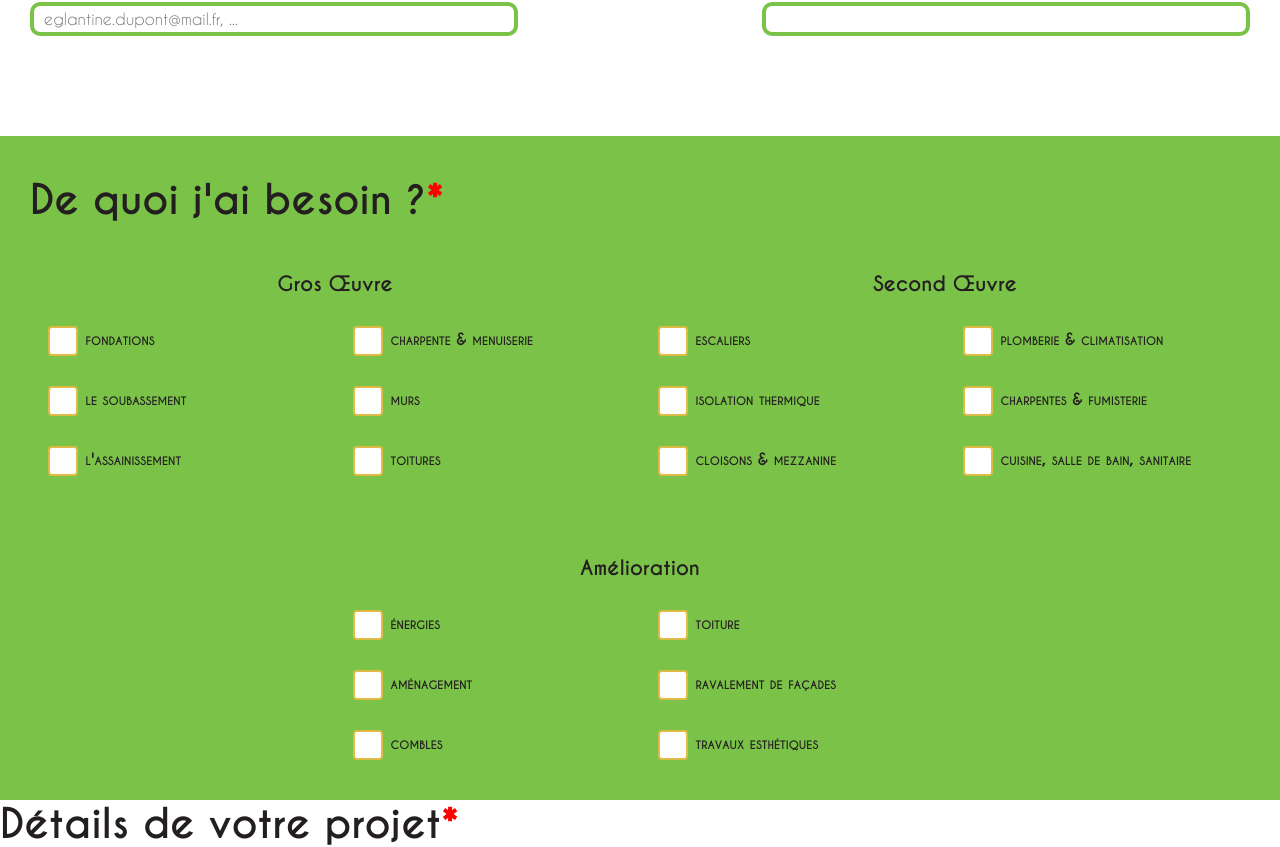
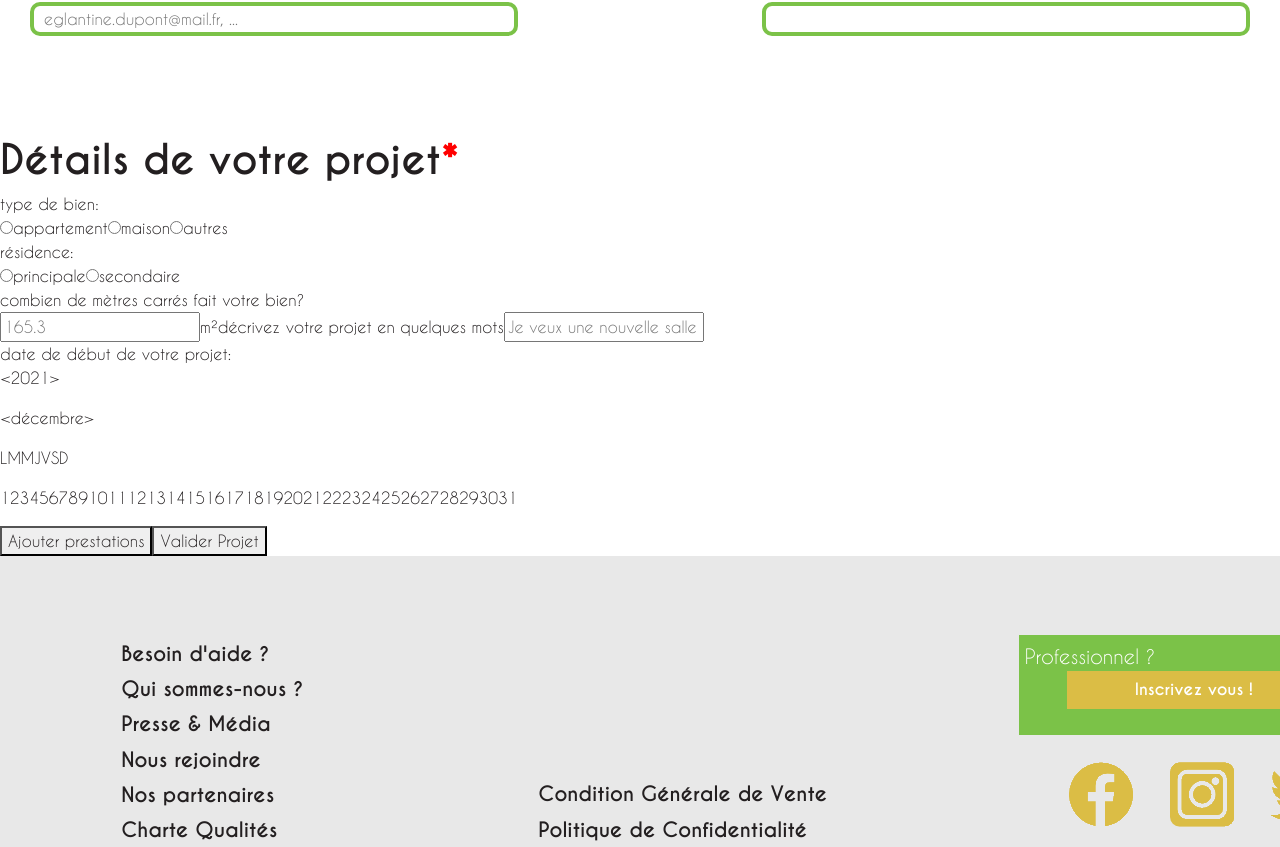
Before and after one commit to LaurentDecamps/UltraMotionCorp, an Angular app in the folder frontend/: page /newprjct in a window 1280 px wide. Shown: the part 440-1287 px from the top of the page. Built offline with nearby package versions, Linux system fonts and the light colour scheme.

Commit message:
creation linkComponents, display chosen prestation in new project

```diff
--- a/frontend/src/app/components/display-companies/display-companies.component.html
+++ b/frontend/src/app/components/display-companies/display-companies.component.html
@@ -8,7 +8,9 @@
       <ngb-accordion *ngFor="let prestation of company.prestations">
         <ngb-panel title="{{prestation.type}}: {{prestation.description}}">
           <ng-template ngbPanelContent>
-            Coucou
+            <p>Taux horaire: {{prestation.tauxHoraire}}€ {{prestation.TVA ? "HT" : "TTC"}}</p>
+            <p *ngIf="prestation.TVA">TVA: {{prestation.TVA * 100}}%</p>
+            <button type="button" routerLink="/newprjct" [state]="{data: {company: company, prestation: prestation}}" name="button">Choisir cette prestation</button>
           </ng-template>
         </ngb-panel>
       </ngb-accordion>
--- a/frontend/src/app/pages/nouveau-projet/nouveau-projet.component.css
+++ b/frontend/src/app/pages/nouveau-projet/nouveau-projet.component.css
@@ -43,21 +43,21 @@ h1 {
   padding-left: 10px;
 }
 
-.needs {
+#needs {
   padding: 0 30px;
   background-color: #7BC248;
   color: #FFFFFF;
   font-weight: bold;
-  display: flex;
+  display: none;
   flex-wrap: wrap;
   justify-content: center;
 }
 
-.needs h1 {
+#needs h1 {
   margin-top: 40px;
 }
 
-.needs h5 {
+#needs h5 {
   margin-bottom: 30px;
   font-weight: bold;
 }
--- a/frontend/src/app/pages/nouveau-projet/nouveau-projet.component.html
+++ b/frontend/src/app/pages/nouveau-projet/nouveau-projet.component.html
@@ -1,4 +1,4 @@
-<form class="" action="index.html" method="post">
+<form class="" (ngSubmit)="submitNewProject($event)">
   <div class="contact">
     <h1>Mon nouveau projet</h1>
     <div class="container">
@@ -18,7 +18,57 @@
       <input type="tel" name="phone" class="greenInput">
     </div>
   </div>
-  <div class="needs">
+
+  <div class="details">
+    <h1>Détails de votre projet<span class="red">*</span></h1>
+    <div>type de bien:</div>
+    <input type="radio" name="type" value="">
+    <label for="">appartement</label>
+    <input type="radio" name="type" value="">
+    <label for="">maison</label>
+    <input type="radio" id="other" name="type" value="">
+    <label for="">autres</label>
+    <input type="text" class="other" name="other" placeholder="Préciser votre type de bien">
+    <div>résidence:</div>
+    <input type="radio" name="residence" value="">
+    <label for="">principale</label>
+    <input type="radio" name="residence" value="">
+    <label for="">secondaire</label>
+    <div>combien de mètres carrés fait votre bien?</div>
+    <input type="text" name="" placeholder="165.3">
+    <label for="">m²</label>
+    <label for="">décrivez votre projet en quelques mots</label>
+    <input type="textarea" name="" placeholder="Je veux une nouvelle salle de bain">
+    <div>date de début de votre projet: {{startDate}}</div>
+    <div class="calendar">
+      <div class="year">
+        <p (click)="decrementYear()"><</p>
+        <p>{{year}}</p>
+        <p (click)="incrementYear()">></p>
+      </div>
+      <div class="month">
+        <p (click)="decrementMonth()"><</p>
+        <p>{{months[monthIndex]["month"]}}</p>
+        <p (click)="incrementMonth()">></p>
+      </div>
+      <div class="weekDays">
+        <p *ngFor="let day of weekDays">{{day}}</p>
+      </div>
+      <div class="days">
+        <p *ngFor="let day of days" (click)="setStartDate(day)">{{day}}</p>
+      </div>
+    </div>
+    <ng-container *ngFor="let thatOne of prestationsChoisies">
+      <p *ngIf="thatOne">{{thatOne["company"].nom}} - {{thatOne["prestation"].description}}</p>
+    </ng-container>
+
+    <button type="button" (click)="displayNeeds()">Ajouter prestations</button>
+    <button type="submit" name="button">Valider Projet</button>
+  </div>
+</form>
+
+<form (ngSubmit)="findMorePrestations($event)">
+  <div id="needs">
     <h1>De quoi j'ai besoin ?<span class="red">*</span></h1>
     <div class="grosOeuvre">
       <h5>Gros Œuvre</h5>
@@ -83,45 +133,6 @@
         </div>
       </div>
     </div>
-  </div>
-  <div class="details">
-    <h1>Détails de votre projet<span class="red">*</span></h1>
-    <div>type de bien:</div>
-    <input type="radio" name="type" value="">
-    <label for="">appartement</label>
-    <input type="radio" name="type" value="">
-    <label for="">maison</label>
-    <input type="radio" id="other" name="type" value="">
-    <label for="">autres</label>
-    <input type="text" class="other" name="other" placeholder="Préciser votre type de bien">
-    <div>résidence:</div>
-    <input type="radio" name="residence" value="">
-    <label for="">principale</label>
-    <input type="radio" name="residence" value="">
-    <label for="">secondaire</label>
-    <div>combien de mètres carrés fait votre bien?</div>
-    <input type="text" name="" placeholder="165.3">
-    <label for="">m²</label>
-    <label for="">décrivez votre projet en quelques mots</label>
-    <input type="textarea" name="" placeholder="Je veux une nouvelle salle de bain">
-    <div>date de début de votre projet: {{startDate}}</div>
-    <div class="calendar">
-      <div class="year">
-        <p (click)="decrementYear()"><</p>
-        <p>{{year}}</p>
-        <p (click)="incrementYear()">></p>
-      </div>
-      <div class="month">
-        <p (click)="decrementMonth()"><</p>
-        <p>{{months[monthIndex]["month"]}}</p>
-        <p (click)="incrementMonth()">></p>
-      </div>
-      <div class="weekDays">
-        <p *ngFor="let day of weekDays">{{day}}</p>
-      </div>
-      <div class="days">
-        <p *ngFor="let day of days" (click)="setStartDate(day)">{{day}}</p>
-      </div>
-    </div>
+    <button type="submit" name="button">Rechercher</button>
   </div>
 </form>
--- a/frontend/src/app/pages/nouveau-projet/nouveau-projet.component.ts
+++ b/frontend/src/app/pages/nouveau-projet/nouveau-projet.component.ts
@@ -6,6 +6,7 @@ import { Component, OnInit } from '@angular/core';
   styleUrls: ['./nouveau-projet.component.css']
 })
 export class NouveauProjetComponent implements OnInit {
+  prestationsChoisies: object[] = []
   startDate: string
   year: number = 2021
   months: object[] = [
@@ -29,6 +30,7 @@ export class NouveauProjetComponent implements OnInit {
   constructor() { }
 
   ngOnInit(): void {
+    this.prestationsChoisies.push(history.state.data)
     this.getFirstWeekDay()
   }
 
@@ -75,7 +77,6 @@ export class NouveauProjetComponent implements OnInit {
       ? Array(6).fill("").concat(this.days)
       : Array(j - 1).fill("").concat(this.days)
     this.days = this.days.concat(Array(7 - this.days.length % 7).fill(""))
-    console.log(this.days)
   }
 
   setYear(value: number) {
@@ -102,6 +103,22 @@ export class NouveauProjetComponent implements OnInit {
     }
   }
 
+  findMorePrestations(event) {
+    let array = []
+    for (let key in event.target) {
+      if (event.target[key] && event.target[key].checked) {
+        array.push(event.target[key].labels[0].innerText)
+      }
+    }
+    console.log(array)
+  }
 
+  displayNeeds() {
+    document.getElementById("needs").style.display = "flex"
+  }
+
+  submitNewProject(event) {
+    console.log(event.target)
+  }
 
 }
```
